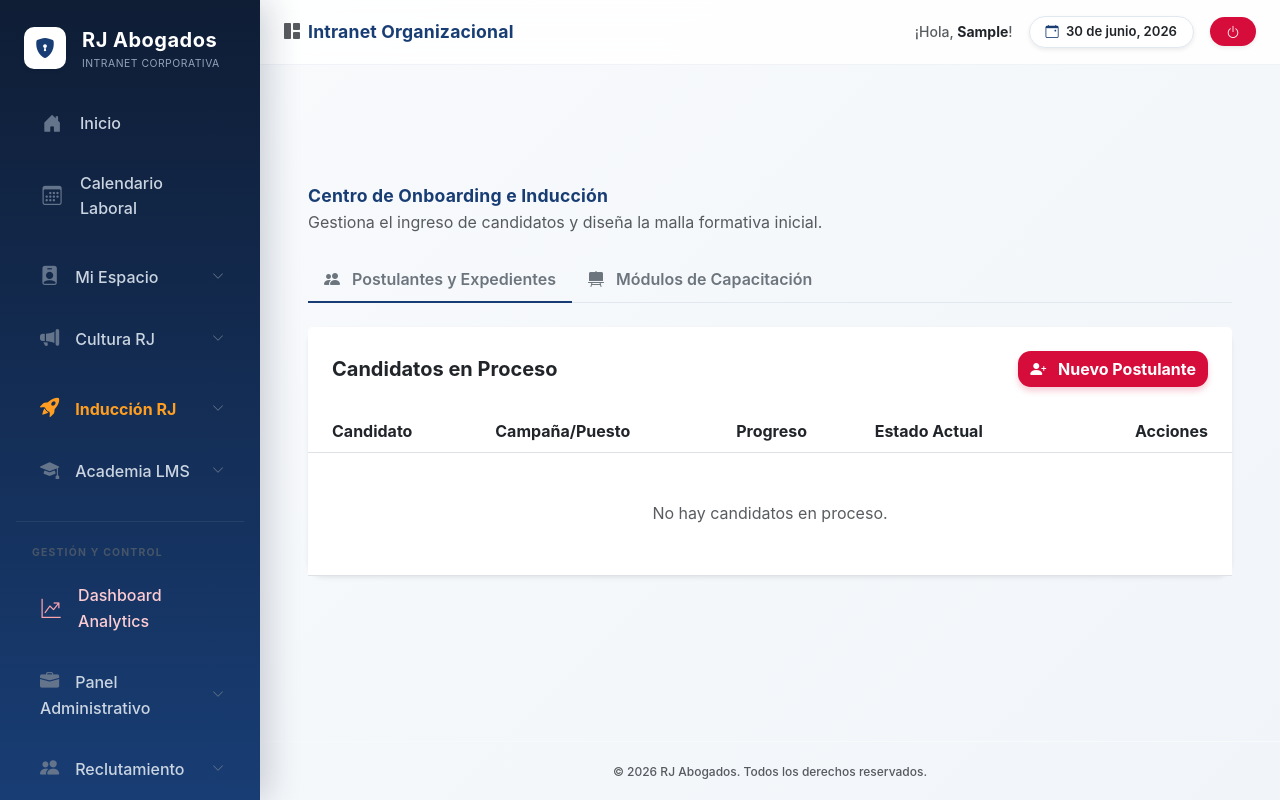
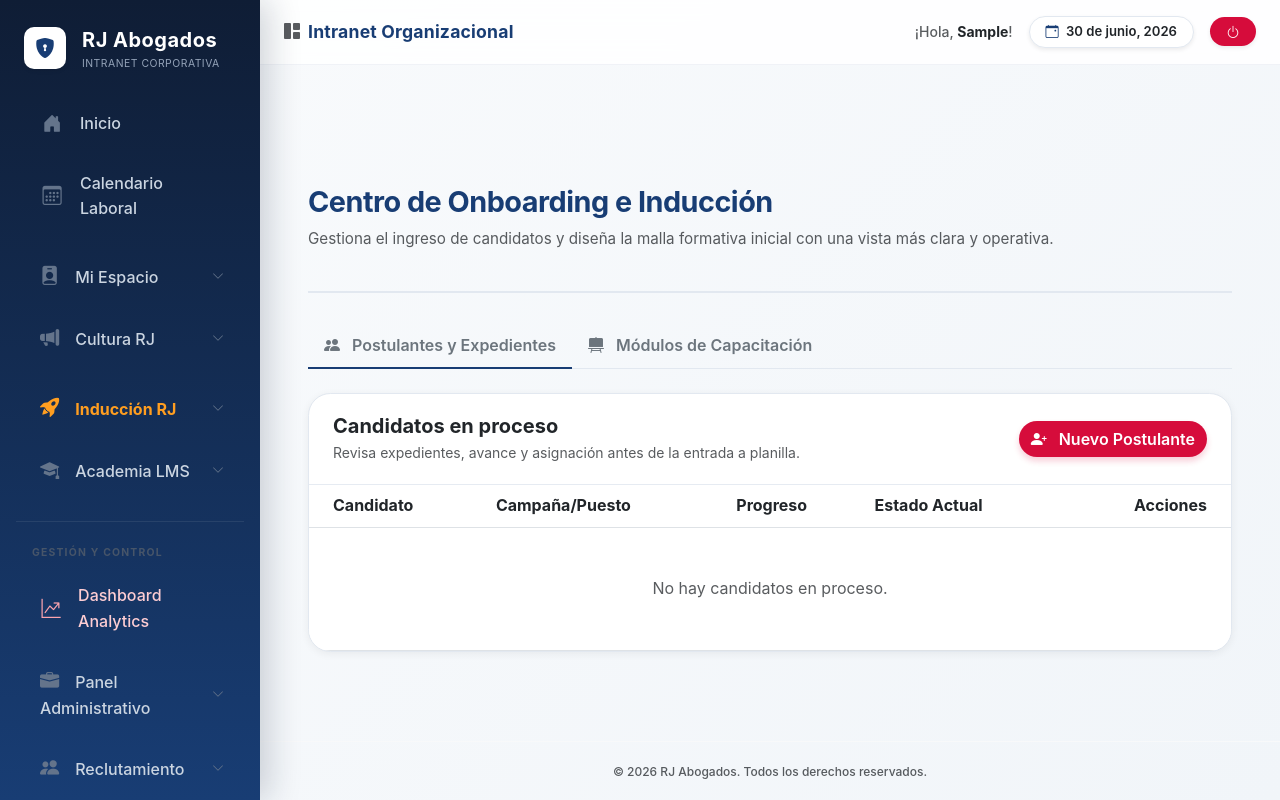
Before and after one commit to rjabogados/rj-plataforma, a Django app: page /admin-onboarding/ in a window 1280 px wide. Run offline with Django 5.2, Linux system fonts and the light colour scheme; the visitor is signed in with stand-in values (Sample User, id 1); data comes from the database, SQL or seed files in the repository; data that the repository does not hold is empty.

Commit message:
UI: unificar mensajeria y onboarding con componentes Buk

```diff
--- a/intranet/templates/intranet/rrhh/onboarding_lista.html
+++ b/intranet/templates/intranet/rrhh/onboarding_lista.html
@@ -2,9 +2,9 @@
 
 {% block content %}
 <div class="container-fluid p-4">
-    <div class="mb-4">
-        <h2 class="navbar-main-title fw-bold mb-1" style="color: var(--rj-azul);">Centro de Onboarding e Inducción</h2>
-        <p class="text-muted">Gestiona el ingreso de candidatos y diseña la malla formativa inicial.</p>
+    <div class="section-header">
+        <h2 class="navbar-main-title fw-bold mb-1">Centro de Onboarding e Inducción</h2>
+        <p class="text-muted">Gestiona el ingreso de candidatos y diseña la malla formativa inicial con una vista más clara y operativa.</p>
     </div>
 
     {% if messages %}
@@ -37,10 +37,13 @@
         <!-- PESTAÑA 1: GESTIÓN DE CANDIDATOS           -->
         <!-- ========================================== -->
         <div class="tab-pane fade show active" id="candidatos" role="tabpanel">
-            <div class="card border-0 shadow-sm rounded-4">
-                <div class="card-header bg-white border-0 p-4 d-flex justify-content-between align-items-center">
-                    <h5 class="fw-bold mb-0 text-dark">Candidatos en Proceso</h5>
-                    <button class="btn btn-primary fw-bold" data-bs-toggle="modal" data-bs-target="#modalNuevoCandidato">
+            <div class="panel-shell overflow-hidden">
+                <div class="panel-toolbar">
+                    <div>
+                        <h5 class="fw-bold mb-1 text-dark">Candidatos en proceso</h5>
+                        <p class="text-muted small mb-0">Revisa expedientes, avance y asignación antes de la entrada a planilla.</p>
+                    </div>
+                    <button class="btn btn-primary btn-pill fw-semibold" data-bs-toggle="modal" data-bs-target="#modalNuevoCandidato">
                         <i class="bi bi-person-plus-fill me-2"></i> Nuevo Postulante
                     </button>
                 </div>
@@ -64,12 +67,14 @@
                                         <div class="small text-muted"><i class="bi bi-card-text"></i> {{ item.onboarding.dni }}</div>
                                     </td>
                                     <td>
-                                        <span class="badge bg-secondary">{{ item.onboarding.puesto_esperado }}</span>
-                                        {% if item.onboarding.campaña_destino %}<span class="badge bg-info text-dark">{{ item.onboarding.campaña_destino.nombre }}</span>{% endif %}
+                                        <div class="module-meta-badges">
+                                            <span class="status-pill neutral">{{ item.onboarding.puesto_esperado }}</span>
+                                            {% if item.onboarding.campaña_destino %}<span class="status-pill info">{{ item.onboarding.campaña_destino.nombre }}</span>{% endif %}
+                                        </div>
                                     </td>
                                     <td>
                                         <div class="d-flex align-items-center">
-                                            <div class="progress flex-grow-1 me-2" style="height: 8px;">
+                                            <div class="progress progress-slim flex-grow-1 me-2">
                                                 <div class="progress-bar {% if item.porcentaje == 100 %}bg-success{% else %}bg-primary{% endif %}" style="width: {{ item.porcentaje }}%;"></div>
                                             </div>
                                             <span class="small fw-bold">{{ item.porcentaje }}%</span>
@@ -78,16 +83,16 @@
                                     </td>
                                     <td>
                                         {% if item.onboarding.estado == 'COMPLETADO' %}
-                                            <span class="badge bg-success-subtle text-success border border-success-subtle">En Planilla</span>
+                                            <span class="status-pill success">En planilla</span>
                                         {% else %}
-                                            <span class="badge bg-warning-subtle text-warning-emphasis border border-warning-subtle">En Proceso</span>
+                                            <span class="status-pill warning">En proceso</span>
                                         {% endif %}
                                     </td>
                                     <td class="text-end pe-4">
                                         {% if not item.onboarding.colaborador %}
-                                            <button class="btn btn-sm btn-outline-primary fw-bold" data-bs-toggle="modal" data-bs-target="#modalExpediente{{ item.onboarding.id }}">Ver Expediente</button>
+                                            <button class="btn btn-sm btn-outline-primary btn-pill fw-semibold" data-bs-toggle="modal" data-bs-target="#modalExpediente{{ item.onboarding.id }}">Ver expediente</button>
                                         {% else %}
-                                            <a href="{% url 'asignar_modulos_induccion' item.onboarding.colaborador.id %}" class="btn btn-sm btn-primary fw-bold">Asignar Módulos</a>
+                                            <a href="{% url 'asignar_modulos_induccion' item.onboarding.colaborador.id %}" class="btn btn-sm btn-primary btn-pill fw-semibold">Asignar módulos</a>
                                         {% endif %}
                                     </td>
                                 </tr>
@@ -106,13 +111,13 @@
         <!-- ========================================== -->
         <div class="tab-pane fade" id="modulos" role="tabpanel">
             <div class="d-flex gap-2 mb-4 justify-content-end">
-                <button class="btn btn-primary fw-bold shadow-sm" data-bs-toggle="modal" data-bs-target="#modalCrearModulo">
+                <button class="btn btn-primary btn-pill fw-semibold shadow-sm" data-bs-toggle="modal" data-bs-target="#modalCrearModulo">
                     <i class="bi bi-folder-plus me-2"></i> Crear Módulo
                 </button>
-                <button class="btn btn-success fw-bold shadow-sm" data-bs-toggle="modal" data-bs-target="#modalCrearClaseInduccion">
+                <button class="btn btn-success btn-pill fw-semibold shadow-sm" data-bs-toggle="modal" data-bs-target="#modalCrearClaseInduccion">
                     <i class="bi bi-easel2-fill me-2"></i> Agregar Presentación (Canva/PPT)
                 </button>
-                <button class="btn btn-warning fw-bold shadow-sm" data-bs-toggle="modal" data-bs-target="#modalCrearPrueba">
+                <button class="btn btn-warning btn-pill fw-semibold shadow-sm" data-bs-toggle="modal" data-bs-target="#modalCrearPrueba">
                     <i class="bi bi-ui-checks me-2"></i> Crear Prueba Rápida
                 </button>
             </div>
@@ -120,25 +125,25 @@
             <div class="row g-4">
                 {% for curso in modulos_biblioteca %}
                 <div class="col-md-6 col-lg-4">
-                    <div class="card h-100 border-0 shadow-sm rounded-4 border-top border-primary border-4">
+                    <div class="card h-100 card-buk card-module">
                         <div class="card-body p-4">
                             <h5 class="fw-bold text-dark mb-2">{{ curso.titulo }}</h5>
                             <p class="text-muted small mb-3">{{ curso.descripcion }}</p>
 
-                            <div class="mb-3">
+                            <div class="module-meta-badges mb-3">
                                 {% if curso.publico_general %}
-                                    <span class="badge bg-light text-dark border"><i class="bi bi-globe me-1"></i>Para Todos</span>
+                                    <span class="status-pill neutral"><i class="bi bi-globe me-1"></i>Para todos</span>
                                 {% else %}
-                                    {% if curso.rol_permitido %}<span class="badge bg-info-subtle text-info-emphasis border"><i class="bi bi-person-badge me-1"></i>{{ curso.rol_permitido }}</span>{% endif %}
-                                    {% if curso.cartera_vinculada %}<span class="badge bg-warning-subtle text-warning-emphasis border"><i class="bi bi-building me-1"></i>{{ curso.cartera_vinculada.nombre }}</span>{% endif %}
-                                    {% if curso.subcartera_vinculada %}<span class="badge bg-danger-subtle text-danger-emphasis border"><i class="bi bi-diagram-2 me-1"></i>{{ curso.subcartera_vinculada }}</span>{% endif %}
+                                    {% if curso.rol_permitido %}<span class="status-pill info"><i class="bi bi-person-badge me-1"></i>{{ curso.rol_permitido }}</span>{% endif %}
+                                    {% if curso.cartera_vinculada %}<span class="status-pill warning"><i class="bi bi-building me-1"></i>{{ curso.cartera_vinculada.nombre }}</span>{% endif %}
+                                    {% if curso.subcartera_vinculada %}<span class="status-pill danger"><i class="bi bi-diagram-2 me-1"></i>{{ curso.subcartera_vinculada }}</span>{% endif %}
                                 {% endif %}
                             </div>
 
                             <ul class="list-group list-group-flush small mb-3 border-top border-bottom">
                                 <li class="list-group-item px-0 d-flex justify-content-between align-items-center">
                                     <span><i class="bi bi-play-btn text-primary me-2"></i>Presentaciones</span>
-                                    <span class="badge bg-primary rounded-pill">{{ curso.lecciones.count }}</span>
+                                    <span class="badge-soft">{{ curso.lecciones.count }}</span>
                                 </li>
                                 <li class="list-group-item px-0 d-flex justify-content-between align-items-center">
                                     <span><i class="bi bi-ui-checks text-success me-2"></i>Prueba Rápida</span>
@@ -152,15 +157,15 @@
 
                             <!-- Botones de Acción -->
                             <div class="d-flex flex-wrap gap-2">
-                                <button class="btn btn-sm btn-outline-primary fw-bold w-100" data-bs-toggle="modal" data-bs-target="#modalEditarModulo{{ curso.id }}">
+                                <button class="btn btn-sm btn-outline-primary btn-pill fw-semibold w-100" data-bs-toggle="modal" data-bs-target="#modalEditarModulo{{ curso.id }}">
                                     <i class="bi bi-pencil-square"></i> Editar Módulo
                                 </button>
                                 {% if curso.evaluacion %}
-                                <a href="{% url 'importar_excel_balotario' curso.evaluacion.id %}" class="btn btn-sm btn-success fw-bold flex-grow-1">
+                                <a href="{% url 'importar_excel_balotario' curso.evaluacion.id %}" class="btn btn-sm btn-success btn-pill fw-semibold flex-grow-1">
                                     <i class="bi bi-file-earmark-excel"></i> Subir Balotario
                                 </a>
                                 {% endif %}
-                                <a href="{% url 'eliminar_curso_induccion' curso.id %}" class="btn btn-sm btn-outline-danger fw-bold" onclick="return confirm('¿Seguro de eliminar este módulo?');">
+                                <a href="{% url 'eliminar_curso_induccion' curso.id %}" class="btn btn-sm btn-outline-danger btn-pill fw-semibold" onclick="return confirm('¿Seguro de eliminar este módulo?');">
                                     <i class="bi bi-trash"></i>
                                 </a>
                             </div>
@@ -171,14 +176,14 @@
                 <!-- MODAL: EDITAR MÓDULO DE INDUCCIÓN -->
                 <div class="modal fade" id="modalEditarModulo{{ curso.id }}" tabindex="-1" aria-hidden="true">
                     <div class="modal-dialog modal-lg modal-dialog-centered">
-                        <div class="modal-content border-0 shadow">
-                            <div class="modal-header bg-primary text-white">
+                        <div class="modal-content border-0 shadow-lg rounded-4">
+                            <div class="modal-header bg-primary text-white rounded-top-4">
                                 <h5 class="modal-title fw-bold">Editar Módulo de Inducción</h5>
                                 <button type="button" class="btn-close btn-close-white" data-bs-dismiss="modal"></button>
                             </div>
                             <form method="POST" action="{% url 'editar_curso_induccion' curso.id %}">
                                 {% csrf_token %}
-                                <div class="modal-body p-4">
+                                <div class="modal-body p-4 lms-input-soft">
                                     <div class="mb-3">
                                         <label class="form-label fw-bold small">Título del Módulo</label>
                                         <input type="text" class="form-control" name="titulo" value="{{ curso.titulo }}" required>
@@ -213,8 +218,8 @@
                                         </div>
                                     </div>
                                 </div>
-                                <div class="modal-footer bg-light">
-                                    <button type="submit" class="btn btn-primary fw-bold">Actualizar Módulo</button>
+                                <div class="modal-footer bg-light rounded-bottom-4">
+                                    <button type="submit" class="btn btn-primary btn-pill fw-semibold">Actualizar Módulo</button>
                                 </div>
                             </form>
                         </div>
@@ -237,15 +242,15 @@
 <!-- MODAL: CREAR MÓDULO -->
 <div class="modal fade" id="modalCrearModulo" tabindex="-1" aria-hidden="true">
     <div class="modal-dialog modal-lg modal-dialog-centered">
-        <div class="modal-content border-0 shadow">
-            <div class="modal-header bg-primary text-white">
+        <div class="modal-content border-0 shadow-lg rounded-4">
+            <div class="modal-header bg-primary text-white rounded-top-4">
                 <h5 class="modal-title fw-bold"><i class="bi bi-folder-plus me-2"></i> Crear Módulo de Inducción</h5>
                 <button type="button" class="btn-close btn-close-white" data-bs-dismiss="modal"></button>
             </div>
             <form method="POST" action="{% url 'onboarding_admin' %}">
                 {% csrf_token %}
                 <input type="hidden" name="crear_modulo" value="1">
-                <div class="modal-body p-4">
+                <div class="modal-body p-4 lms-input-soft">
                     <div class="mb-3">
                         <label class="form-label fw-bold small">Título del Módulo</label>
                         <input type="text" class="form-control" name="titulo" placeholder="Ej: Políticas de Seguridad de la Información" required>
@@ -280,8 +285,8 @@
                         </div>
                     </div>
                 </div>
-                <div class="modal-footer bg-light">
-                    <button type="submit" class="btn btn-primary fw-bold">Guardar Módulo</button>
+                <div class="modal-footer bg-light rounded-bottom-4">
+                    <button type="submit" class="btn btn-primary btn-pill fw-semibold">Guardar Módulo</button>
                 </div>
             </form>
         </div>
@@ -291,15 +296,15 @@
 <!-- MODAL: AGREGAR CLASE / CANVA -->
 <div class="modal fade" id="modalCrearClaseInduccion" tabindex="-1" aria-hidden="true">
     <div class="modal-dialog modal-lg modal-dialog-centered">
-        <div class="modal-content border-0 shadow">
-            <div class="modal-header bg-success text-white">
+        <div class="modal-content border-0 shadow-lg rounded-4">
+            <div class="modal-header bg-success text-white rounded-top-4">
                 <h5 class="modal-title fw-bold"><i class="bi bi-easel2-fill me-2"></i> Subir Material a la Inducción</h5>
                 <button type="button" class="btn-close btn-close-white" data-bs-dismiss="modal"></button>
             </div>
             <form method="POST" action="{% url 'onboarding_admin' %}" enctype="multipart/form-data">
                 {% csrf_token %}
                 <input type="hidden" name="crear_leccion" value="1">
-                <div class="modal-body p-4">
+                <div class="modal-body p-4 lms-input-soft">
                     <div class="mb-3">
                         <label class="form-label fw-bold small">Módulo de destino:</label>
                         <select class="form-select" name="curso_id" required>
@@ -338,8 +343,8 @@
                         </div>
                     </div>
                 </div>
-                <div class="modal-footer bg-light">
-                    <button type="submit" class="btn btn-success fw-bold">Guardar Material</button>
+                <div class="modal-footer bg-light rounded-bottom-4">
+                    <button type="submit" class="btn btn-success btn-pill fw-semibold">Guardar Material</button>
                 </div>
             </form>
         </div>
@@ -349,15 +354,15 @@
 <!-- MODAL: CREAR PRUEBA RÁPIDA -->
 <div class="modal fade" id="modalCrearPrueba" tabindex="-1" aria-hidden="true">
     <div class="modal-dialog modal-dialog-centered">
-        <div class="modal-content border-0 shadow">
-            <div class="modal-header bg-warning text-dark">
+        <div class="modal-content border-0 shadow-lg rounded-4">
+            <div class="modal-header bg-warning text-dark rounded-top-4">
                 <h5 class="modal-title fw-bold"><i class="bi bi-ui-checks me-2"></i> Crear Prueba Rápida</h5>
                 <button type="button" class="btn-close" data-bs-dismiss="modal"></button>
             </div>
             <form method="POST" action="{% url 'onboarding_admin' %}">
                 {% csrf_token %}
                 <input type="hidden" name="crear_evaluacion" value="1">
-                <div class="modal-body p-4">
+                <div class="modal-body p-4 lms-input-soft">
                     <div class="mb-3">
                         <label class="form-label fw-bold small">Vincular al Módulo:</label>
                         <select class="form-select" name="curso_id" required>
@@ -382,8 +387,8 @@
                         </div>
                     </div>
                 </div>
-                <div class="modal-footer bg-light">
-                    <button type="submit" class="btn btn-warning fw-bold text-dark w-100">Crear y Subir Balotario</button>
+                <div class="modal-footer bg-light rounded-bottom-4">
+                    <button type="submit" class="btn btn-warning btn-pill fw-semibold text-dark w-100">Crear y Subir Balotario</button>
                 </div>
             </form>
         </div>
@@ -393,15 +398,15 @@
 <!-- MODAL: NUEVO CANDIDATO (Original) -->
 <div class="modal fade" id="modalNuevoCandidato" tabindex="-1" aria-hidden="true">
     <div class="modal-dialog modal-dialog-centered">
-        <div class="modal-content border-0 shadow">
-            <div class="modal-header bg-primary text-white">
+        <div class="modal-content border-0 shadow-lg rounded-4">
+            <div class="modal-header bg-primary text-white rounded-top-4">
                 <h5 class="modal-title fw-bold"><i class="bi bi-person-plus-fill me-2"></i> Registrar Postulante</h5>
                 <button type="button" class="btn-close btn-close-white" data-bs-dismiss="modal"></button>
             </div>
             <form method="POST" action="{% url 'onboarding_admin' %}">
                 {% csrf_token %}
                 <input type="hidden" name="registrar_candidato" value="1">
-                <div class="modal-body p-4">
+                <div class="modal-body p-4 lms-input-soft">
                     <div class="row">
                         <div class="col-md-6 mb-3">
                             <label class="form-label fw-bold small">Nombres</label>
@@ -430,8 +435,8 @@
                         </div>
                     </div>
                 </div>
-                <div class="modal-footer bg-light">
-                    <button type="submit" class="btn btn-primary fw-bold w-100">Registrar y Crear Expediente</button>
+                <div class="modal-footer bg-light rounded-bottom-4">
+                    <button type="submit" class="btn btn-primary btn-pill fw-semibold w-100">Registrar y Crear Expediente</button>
                 </div>
             </form>
         </div>
```
Also changed, not shown: intranet/templates/intranet/comunicacion/mensajeria.html (+40 -35 lines), static/css/estilos_rj.css (+67 -0 lines).
